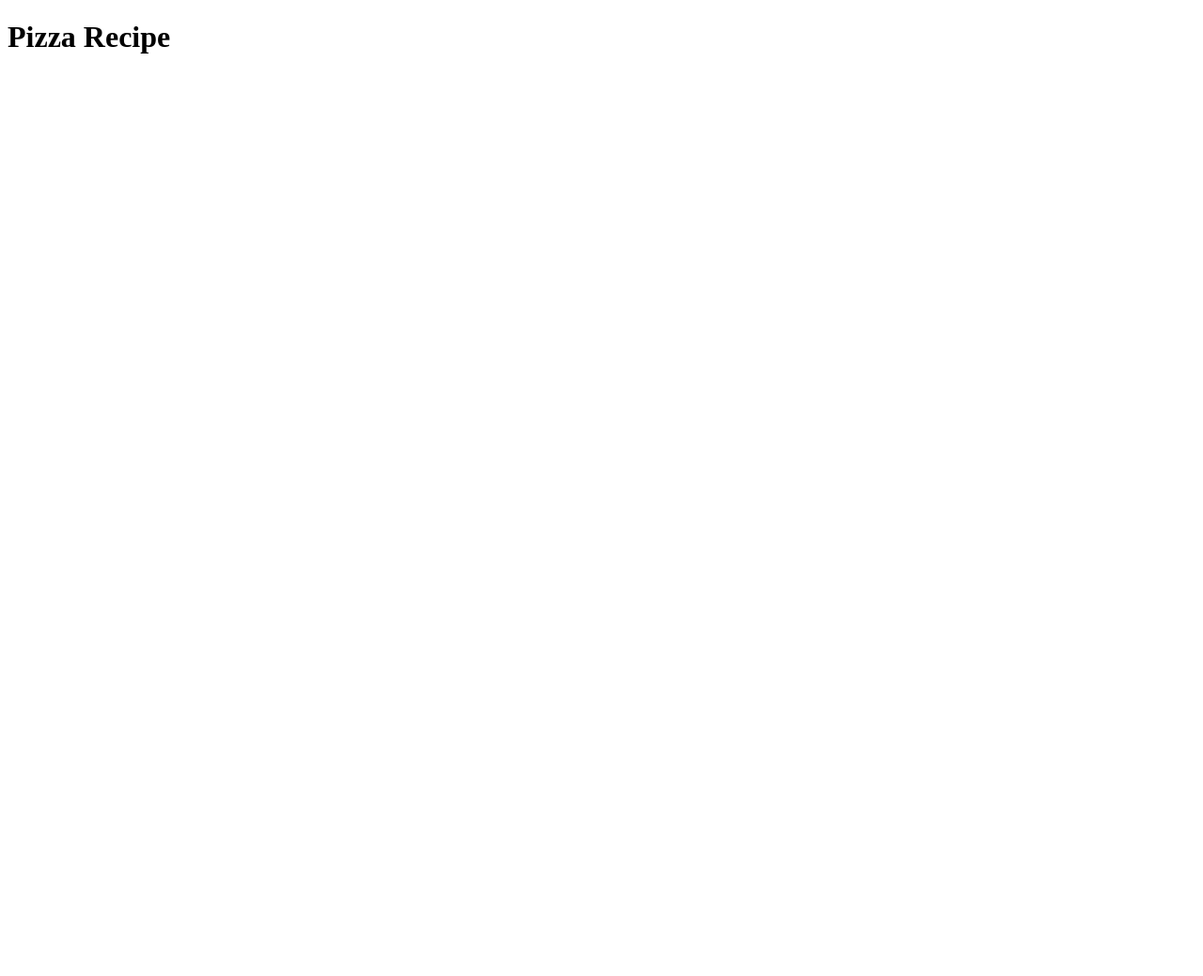
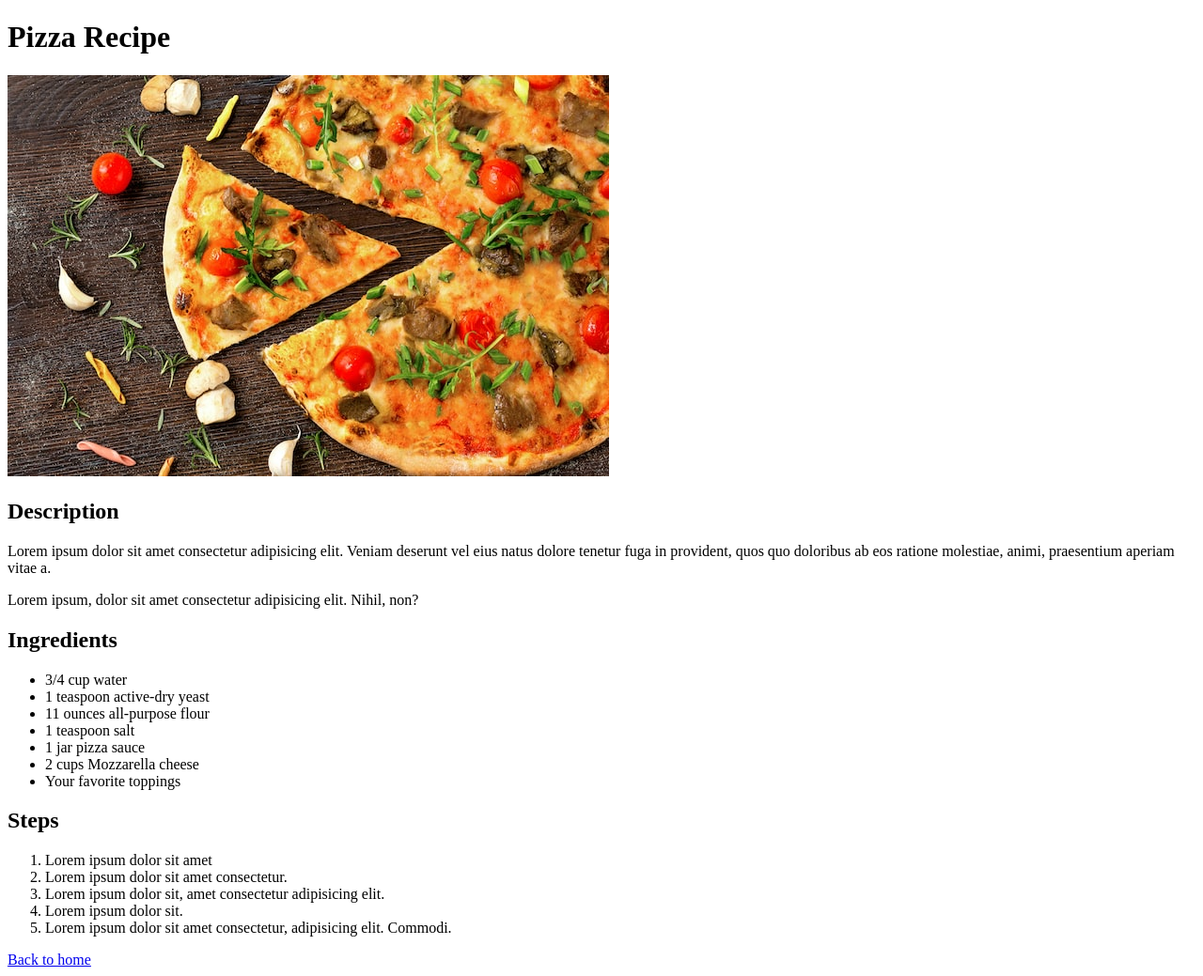
Before and after one commit to creative-cookie/odin-recipes, a plain HTML site: page recipes/pizza.html in a window 1280 px wide. Shown: the whole page at 94% size. Before the commit the page ends 800 px from the top, so only its background shows below. Drawn offline with Linux system fonts and the light colour scheme.

Commit message:
Update pizza.html with recipe info, image, and back link

```diff
--- a/recipes/pizza.html
+++ b/recipes/pizza.html
@@ -6,5 +6,28 @@
     </head>
     <body>
         <h1>Pizza Recipe</h1>
+        <img src="../images/pizza.jpg" alt="A sliced pizza with various toppings on a wooden table">
+        <h2>Description</h2>
+        <p>Lorem ipsum dolor sit amet consectetur adipisicing elit. Veniam deserunt vel eius natus dolore tenetur fuga in provident, quos quo doloribus ab eos ratione molestiae, animi, praesentium aperiam vitae a.</p>
+        <p>Lorem ipsum, dolor sit amet consectetur adipisicing elit. Nihil, non?</p>
+        <h2>Ingredients</h2>
+        <ul>
+            <li>3/4 cup water</li>
+            <li>1 teaspoon active-dry yeast</li>
+            <li>11 ounces all-purpose flour</li>
+            <li>1 teaspoon salt</li>
+            <li>1 jar pizza sauce</li>
+            <li>2 cups Mozzarella cheese</li>
+            <li>Your favorite toppings</li>
+        </ul>
+        <h2>Steps</h2>
+        <ol>
+            <li>Lorem ipsum dolor sit amet</li>
+            <li>Lorem ipsum dolor sit amet consectetur.</li>
+            <li>Lorem ipsum dolor sit, amet consectetur adipisicing elit.</li>
+            <li>Lorem ipsum dolor sit.</li>
+            <li>Lorem ipsum dolor sit amet consectetur, adipisicing elit. Commodi.</li>
+        </ol>
+        <a href="../index.html">Back to home</a>
     </body>
 </html>
```
